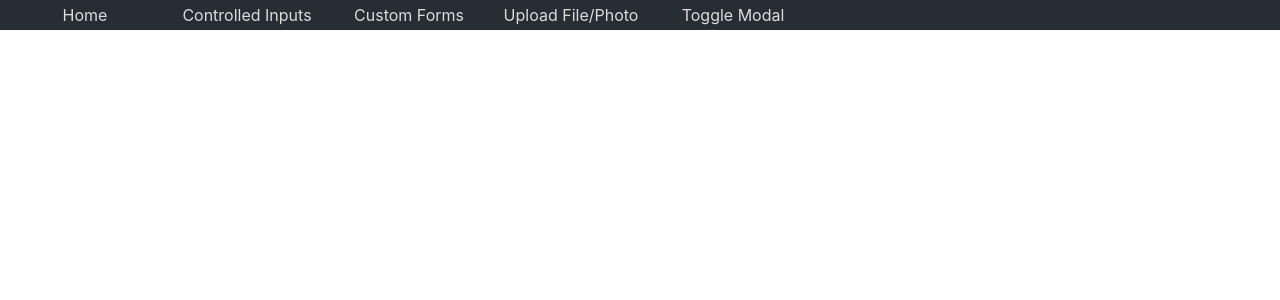
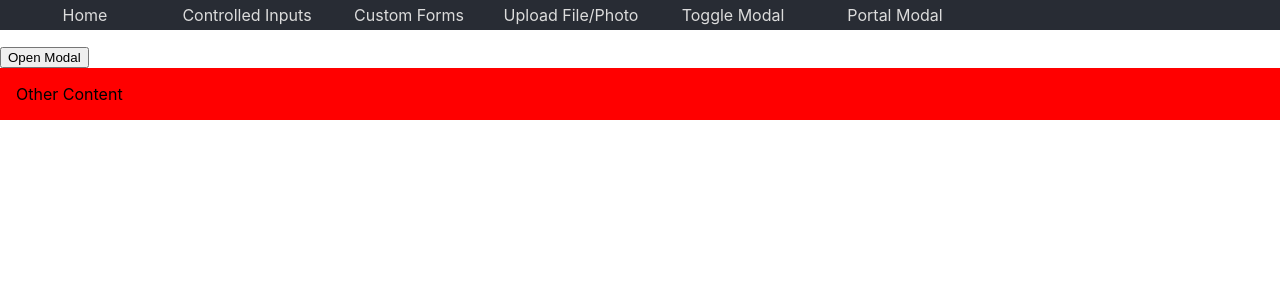
Before and after one commit to vishalicious213/react-test-projects, a React (Create React App) app: page /portal in a window 1280 px wide. Shown: the top 300 px of the page. Built offline with nearby package versions, Linux system fonts and the light colour scheme.

Commit message:
drafted Portal, added to menu

```diff
--- a/src/App.css
+++ b/src/App.css
@@ -251,3 +251,17 @@
   width: 90%;
   text-align: center;
 }
+
+/* PORTAL */
+
+.portal {
+  position: relative;
+  z-index: 1;
+}
+
+.other {
+  position: relative;
+  z-index: 2;
+  background-color: red;
+  padding: 1rem;
+}
--- a/src/App.js
+++ b/src/App.js
@@ -5,6 +5,7 @@ import ControlledInputs from './components/ControlledInputs'
 import CustomForms from './components/CustomForms'
 import Upload from './components/Upload'
 import Modal from './components/Modal'
+import Portal from './components/Portal'
 import './App.css';
 
 function App() {
@@ -16,6 +17,7 @@ function App() {
       <Route path='/customforms' component={CustomForms}/>
       <Route path='/upload' component={Upload}/>
       <Route path='/modal' component={Modal}/>
+      <Route path='/portal' component={Portal}/>
     </div>
   );
 }
--- a/src/components/Menu.js
+++ b/src/components/Menu.js
@@ -10,6 +10,7 @@ function Menu() {
                 <li><Link to='/customforms'>Custom Forms</Link></li>
                 <li><Link to='/upload'>Upload File/Photo</Link></li>
                 <li><Link to='/modal'>Toggle Modal</Link></li>
+                <li><Link to='portal'>Portal Modal</Link></li>
             </ul>
         </div>
     )
--- a/src/components/Modal.js
+++ b/src/components/Modal.js
@@ -33,3 +33,5 @@ function Modal() {
 }
 
 export default Modal
+
+// https://www.youtube.com/watch?v=xSp98W9EYP8
--- /dev/null
+++ b/src/components/Portal.js
@@ -0,0 +1,13 @@
+import React from 'react'
+
+export default function Portal() {
+    return (
+        <>
+        <div className='portal'>
+            <button>Open Modal</button>
+        </div>
+
+        <div className='other'>Other Content</div>
+        </>
+    )
+}
```
